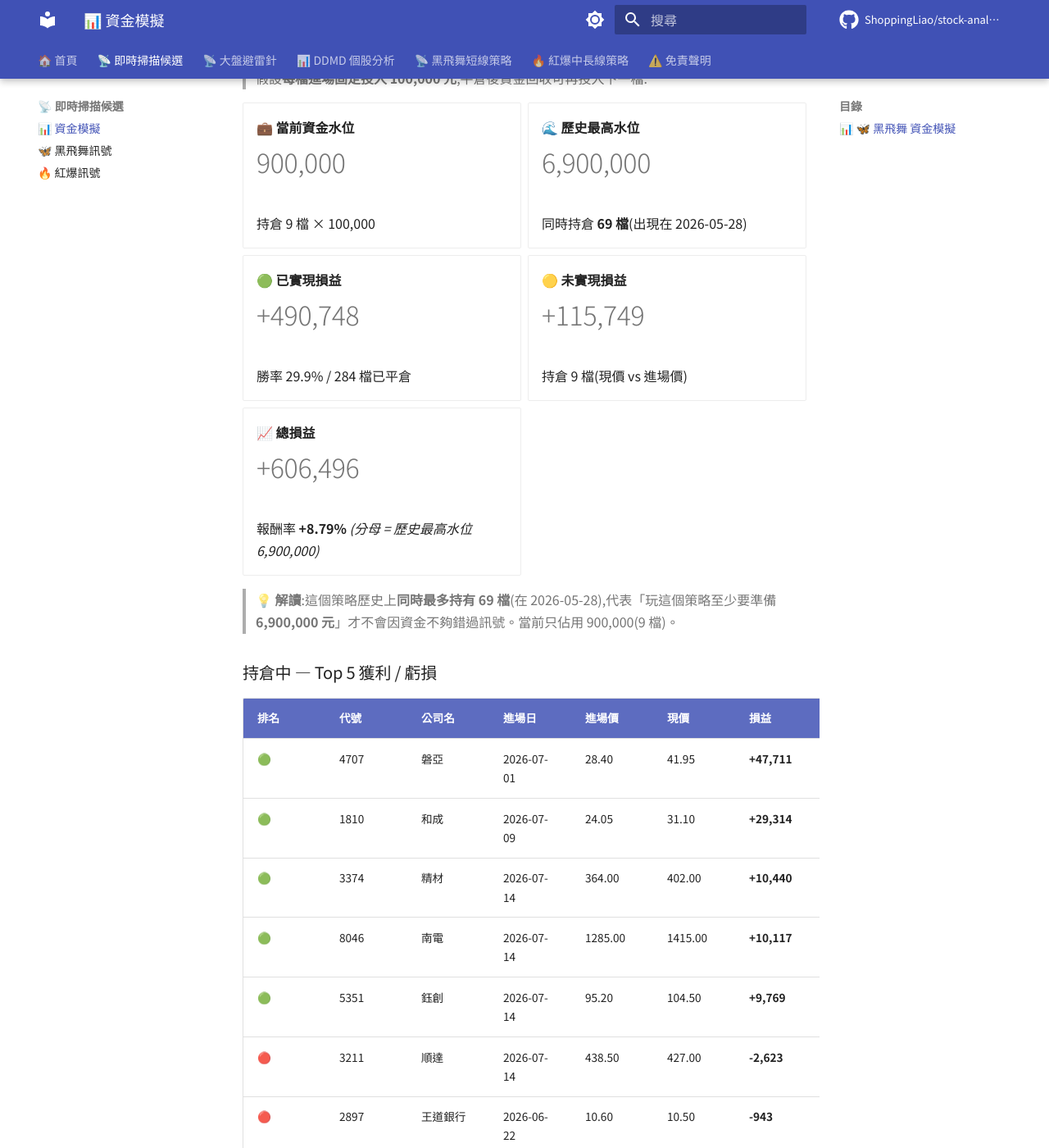
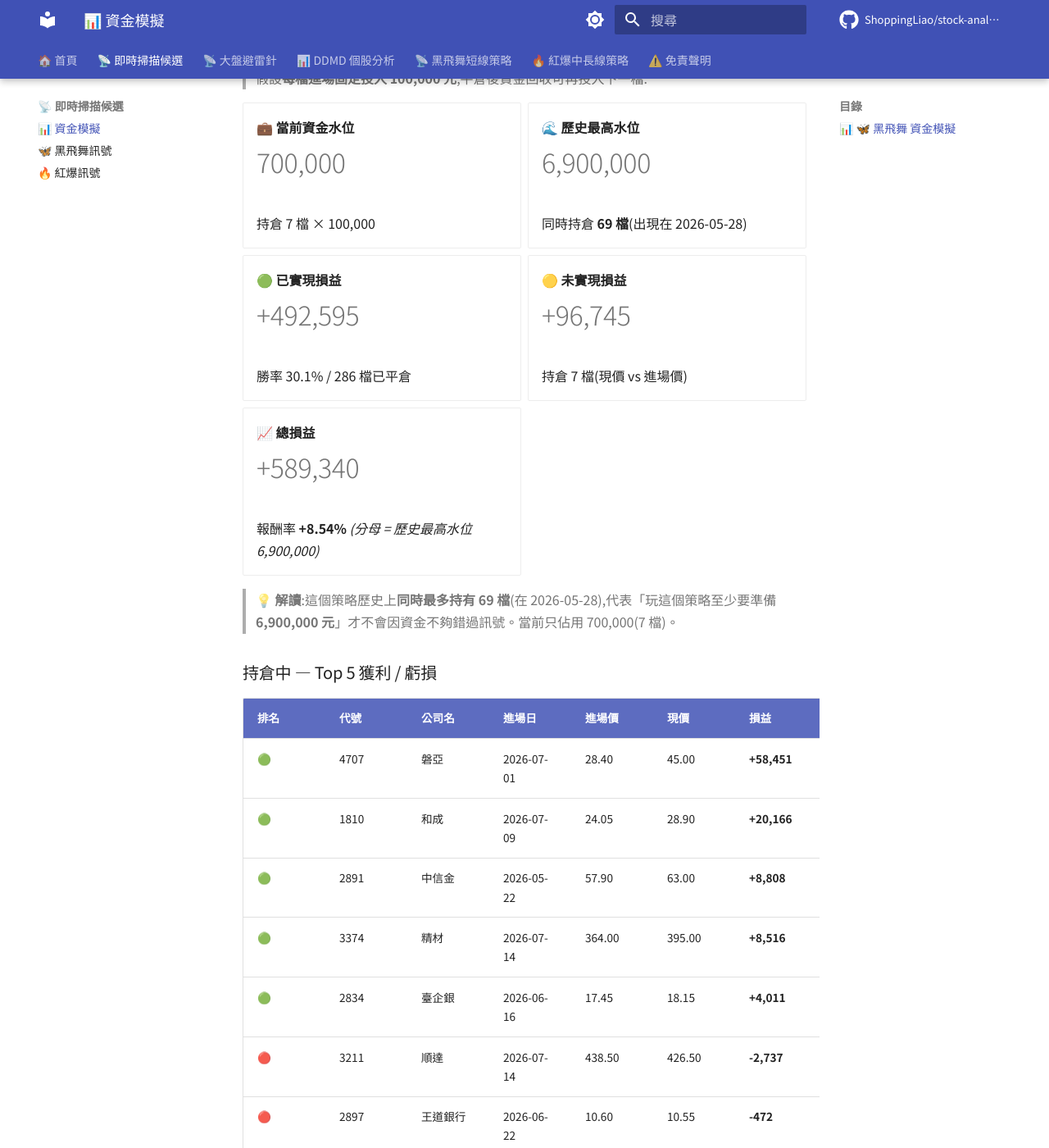
Before and after one commit to ShoppingLiao/stock-analysis-public, an MkDocs documentation site: the page built from docs/signals_capital.md, in a window 1280 px wide and 1400 px high, scrolled down 445 px. Shown: the whole window at 82% size. Built offline with MkDocs 1.6.1 and Material for MkDocs 9.7.7, drawn with Linux system fonts in a browser that asks for light colours; comment, search, counter and statistics services are not loaded; some of the changed text lies outside the part shown.

Commit message:
docs(signals): update BB + RB + capital (2026-07-16)

```diff
--- a/docs/signals_capital.md
+++ b/docs/signals_capital.md
@@ -17,9 +17,9 @@
 
 -   **💼 當前資金水位**
 
-    # 900,000
+    # 700,000
 
-    持倉 9 檔 × 100,000
+    持倉 7 檔 × 100,000
 
 -   **🌊 歷史最高水位**
 
@@ -29,40 +29,40 @@
 
 -   **🟢 已實現損益**
 
-    # +490,748
+    # +492,595
 
-    勝率 29.9% / 284 檔已平倉
+    勝率 30.1% / 286 檔已平倉
 
 -   **🟡 未實現損益**
 
-    # +115,749
+    # +96,745
 
-    持倉 9 檔(現價 vs 進場價)
+    持倉 7 檔(現價 vs 進場價)
 
 -   **📈 總損益**
 
-    # +606,496
+    # +589,340
 
-    報酬率 **+8.79%** _(分母 = 歷史最高水位 6,900,000)_
+    報酬率 **+8.54%** _(分母 = 歷史最高水位 6,900,000)_
 
 </div>
 
-> **💡 解讀**:這個策略歷史上**同時最多持有 69 檔**(在 2026-05-28),代表「玩這個策略至少要準備 **6,900,000 元**」才不會因資金不夠錯過訊號。當前只佔用 900,000(9 檔)。
+> **💡 解讀**:這個策略歷史上**同時最多持有 69 檔**(在 2026-05-28),代表「玩這個策略至少要準備 **6,900,000 元**」才不會因資金不夠錯過訊號。當前只佔用 700,000(7 檔)。
 
 ### 持倉中 — Top 5 獲利 / 虧損
 
 | 排名 | 代號 | 公司名 | 進場日 | 進場價 | 現價 | 損益 | 損益% |
 |------|------|--------|--------|--------|------|------|-------|
-| 🟢 | 4707 | 磐亞 | 2026-07-01 | 28.40 | 41.95 | **+47,711** | **+47.71%** |
-| 🟢 | 1810 | 和成 | 2026-07-09 | 24.05 | 31.10 | **+29,314** | **+29.31%** |
-| 🟢 | 3374 | 精材 | 2026-07-14 | 364.00 | 402.00 | **+10,440** | **+10.44%** |
-| 🟢 | 8046 | 南電 | 2026-07-14 | 1285.00 | 1415.00 | **+10,117** | **+10.12%** |
-| 🟢 | 5351 | 鈺創 | 2026-07-14 | 95.20 | 104.50 | **+9,769** | **+9.77%** |
-| 🔴 | 3211 | 順達 | 2026-07-14 | 438.50 | 427.00 | **-2,623** | **-2.62%** |
-| 🔴 | 2897 | 王道銀行 | 2026-06-22 | 10.60 | 10.50 | **-943** | **-0.94%** |
-| 🔴 | 2834 | 臺企銀 | 2026-06-16 | 17.45 | 17.85 | **+2,292** | **+2.29%** |
-| 🔴 | 2891 | 中信金 | 2026-05-22 | 57.90 | 63.50 | **+9,672** | **+9.67%** |
-| 🔴 | 5351 | 鈺創 | 2026-07-14 | 95.20 | 104.50 | **+9,769** | **+9.77%** |
+| 🟢 | 4707 | 磐亞 | 2026-07-01 | 28.40 | 45.00 | **+58,451** | **+58.45%** |
+| 🟢 | 1810 | 和成 | 2026-07-09 | 24.05 | 28.90 | **+20,166** | **+20.17%** |
+| 🟢 | 2891 | 中信金 | 2026-05-22 | 57.90 | 63.00 | **+8,808** | **+8.81%** |
+| 🟢 | 3374 | 精材 | 2026-07-14 | 364.00 | 395.00 | **+8,516** | **+8.52%** |
+| 🟢 | 2834 | 臺企銀 | 2026-06-16 | 17.45 | 18.15 | **+4,011** | **+4.01%** |
+| 🔴 | 3211 | 順達 | 2026-07-14 | 438.50 | 426.50 | **-2,737** | **-2.74%** |
+| 🔴 | 2897 | 王道銀行 | 2026-06-22 | 10.60 | 10.55 | **-472** | **-0.47%** |
+| 🔴 | 2834 | 臺企銀 | 2026-06-16 | 17.45 | 18.15 | **+4,011** | **+4.01%** |
+| 🔴 | 3374 | 精材 | 2026-07-14 | 364.00 | 395.00 | **+8,516** | **+8.52%** |
+| 🔴 | 2891 | 中信金 | 2026-05-22 | 57.90 | 63.00 | **+8,808** | **+8.81%** |
 
 !!! info "⚠️ 資金模擬說明"
     每檔固定投入 **100,000 元**(教育性質,實際操作會依 TDMD 評分動態調整部位)。
@@ -97,15 +97,15 @@
 
 -   **🟡 未實現損益**
 
-    # +2,404,020
+    # +2,053,329
 
     持倉 122 檔(現價 vs 進場價)
 
 -   **📈 總損益**
 
-    # +2,032,301
+    # +1,681,610
 
-    報酬率 **+12.78%** _(分母 = 歷史最高水位 15,900,000)_
+    報酬率 **+10.58%** _(分母 = 歷史最高水位 15,900,000)_
 
 </div>
 
@@ -115,16 +115,16 @@
 
 | 排名 | 代號 | 公司名 | 進場日 | 進場價 | 現價 | 損益 | 損益% |
 |------|------|--------|--------|--------|------|------|-------|
-| 🟢 | 6182 | 合晶 | 2026-05-08 | 56.90 | 179.50 | **+215,466** | **+215.47%** |
-| 🟢 | 2061 | 風青 | 2026-05-22 | 26.65 | 68.00 | **+155,159** | **+155.16%** |
-| 🟢 | 6834 | 天二科技 | 2026-05-08 | 48.10 | 111.00 | **+130,769** | **+130.77%** |
-| 🟢 | 8261 | 富鼎 | 2026-05-14 | 136.00 | 304.00 | **+123,529** | **+123.53%** |
-| 🟢 | 2478 | 大毅 | 2026-05-07 | 80.10 | 173.00 | **+115,980** | **+115.98%** |
-| 🔴 | 3675 | 德微 | 2026-06-24 | 422.00 | 324.00 | **-23,223** | **-23.22%** |
-| 🔴 | 2399 | 映泰 | 2026-06-17 | 51.90 | 41.70 | **-19,653** | **-19.65%** |
-| 🔴 | 6173 | 信昌電 | 2026-06-16 | 287.00 | 231.50 | **-19,338** | **-19.34%** |
-| 🔴 | 3060 | 銘異 | 2026-06-22 | 41.65 | 33.60 | **-19,328** | **-19.33%** |
-| 🔴 | 6271 | 同欣電 | 2026-06-25 | 271.50 | 224.00 | **-17,495** | **-17.50%** |
+| 🟢 | 6182 | 合晶 | 2026-05-08 | 56.90 | 166.00 | **+191,740** | **+191.74%** |
+| 🟢 | 2061 | 風青 | 2026-05-22 | 26.65 | 63.00 | **+136,398** | **+136.40%** |
+| 🟢 | 4707 | 磐亞 | 2026-06-03 | 19.80 | 45.00 | **+127,273** | **+127.27%** |
+| 🟢 | 6834 | 天二科技 | 2026-05-08 | 48.10 | 107.00 | **+122,453** | **+122.45%** |
+| 🟢 | 8261 | 富鼎 | 2026-05-14 | 136.00 | 278.50 | **+104,779** | **+104.78%** |
+| 🔴 | 6173 | 信昌電 | 2026-06-16 | 287.00 | 215.50 | **-24,913** | **-24.91%** |
+| 🔴 | 3675 | 德微 | 2026-06-24 | 422.00 | 317.00 | **-24,882** | **-24.88%** |
+| 🔴 | 3060 | 銘異 | 2026-06-22 | 41.65 | 32.25 | **-22,569** | **-22.57%** |
+| 🔴 | 2399 | 映泰 | 2026-06-17 | 51.90 | 40.65 | **-21,676** | **-21.68%** |
+| 🔴 | 6129 | 普誠 | 2026-07-06 | 20.85 | 16.65 | **-20,144** | **-20.14%** |
 
 !!! info "⚠️ 資金模擬說明"
     每檔固定投入 **100,000 元**(教育性質,實際操作會依 TDMD 評分動態調整部位)。
@@ -139,9 +139,9 @@
 
 -   **💼 當前資金水位**
 
-    # 13,100,000
+    # 12,900,000
 
-    BB 900,000 + RB 12,200,000
+    BB 700,000 + RB 12,200,000
 
 -   **🌊 兩策略歷史最高水位**
 
@@ -151,21 +151,21 @@
 
 -   **🟢 已實現損益**
 
-    # +119,029
+    # +120,877
 
-    BB +490,748 + RB -371,719
+    BB +492,595 + RB -371,719
 
 -   **🟡 未實現損益**
 
-    # +2,519,768
+    # +2,150,074
 
-    BB +115,749 + RB +2,404,020
+    BB +96,745 + RB +2,053,329
 
 -   **📈 總損益**
 
-    # +2,638,797
+    # +2,270,951
 
-    報酬率 **+11.57%** _(分母 = 兩策略歷史最高水位)_
+    報酬率 **+9.96%** _(分母 = 兩策略歷史最高水位)_
 
 </div>
 
```
Also changed, not shown: docs/signals_black_butterfly.md (+38 -35 lines), docs/signals_red_burst.md (+5 -1 lines).
